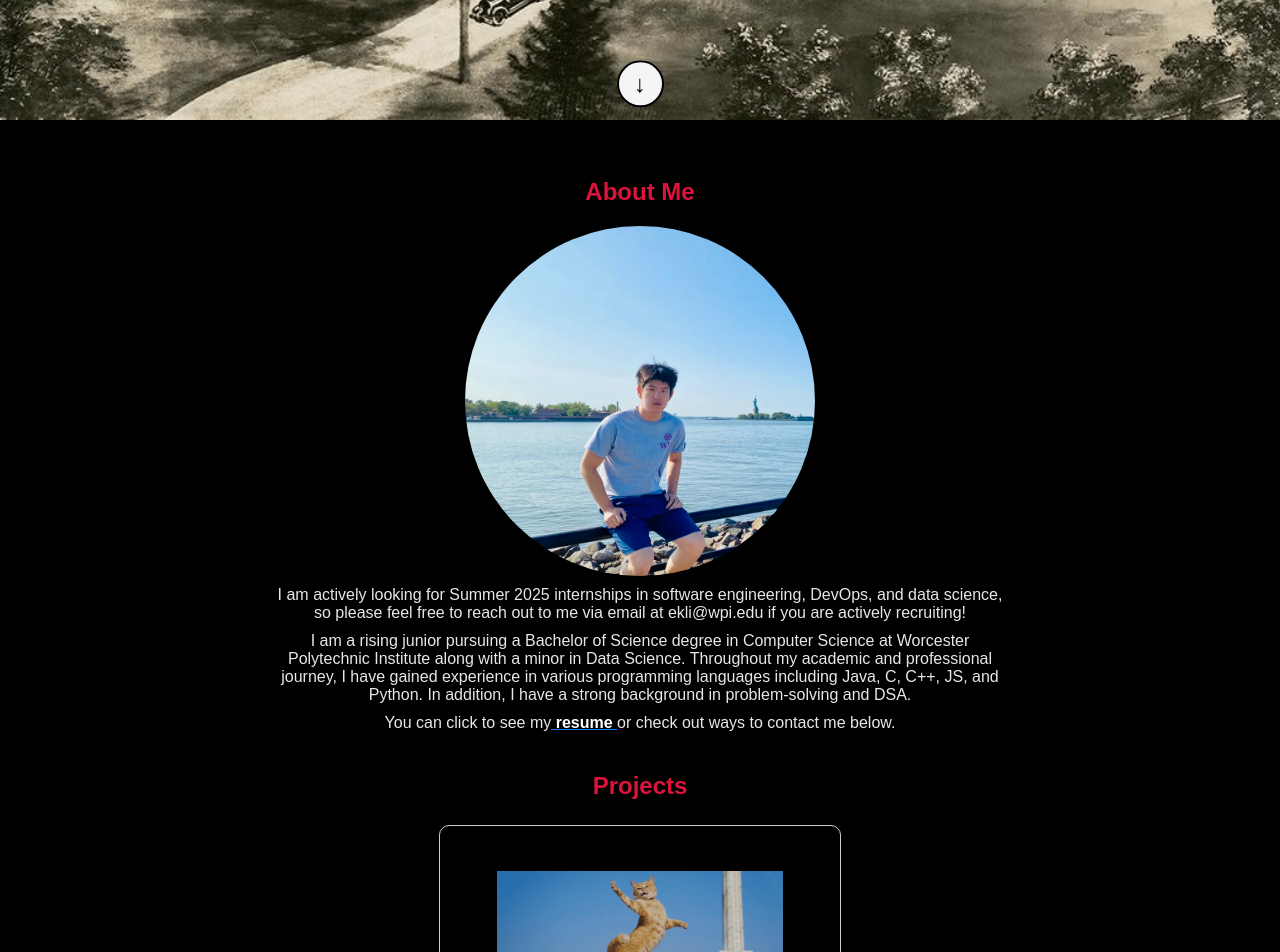
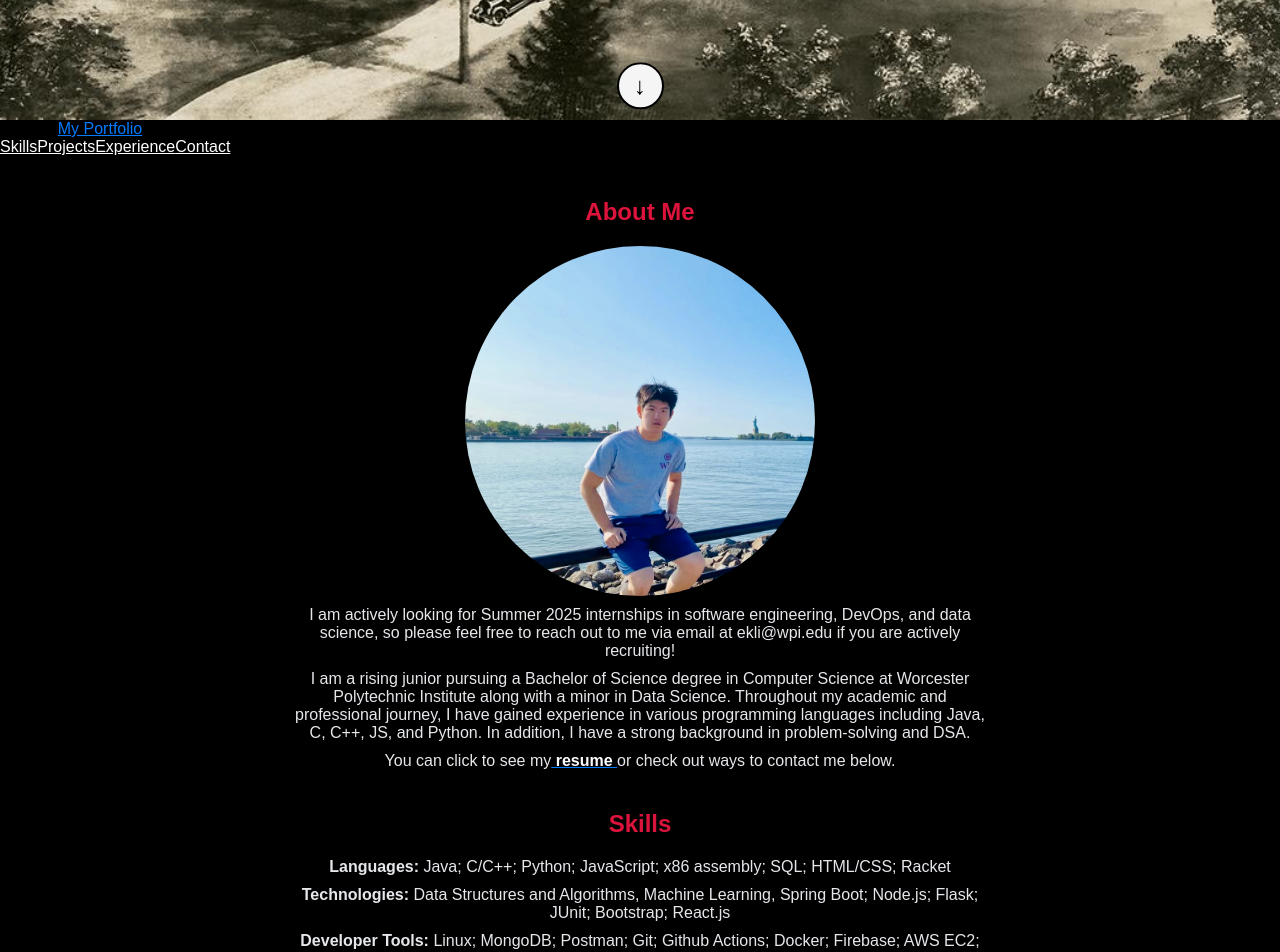
Before and after one commit to EricLi3/Personal-Site, a React (Create React App) app: page / in a window 1280 px wide. Shown: the part 680-1632 px from the top of the page. Built offline with nearby package versions, Linux system fonts and the light colour scheme.

Commit message:
Added Image of music app and experiences

```diff
--- a/src/App.js
+++ b/src/App.js
@@ -2,7 +2,6 @@ import logo from './logo.svg';
 import './App.css';
 import AboutMe from './components/aboutme/AboutMe';
 import LandingPage from './components/landing/LandingPage';
-
 function App() {
   return (
     <div className="App">
--- a/src/components/aboutme/AboutMe.jsx
+++ b/src/components/aboutme/AboutMe.jsx
@@ -1,27 +1,41 @@
 import React from 'react';
-import { Card } from 'react-bootstrap';
+import { Card, Navbar, Nav } from 'react-bootstrap';
 import Stack from '@mui/material/Stack';
 import Button from '@mui/material/Button';
-
-//import 'bootstrap/dist/css/bootstrap.min.css';
+import Container from 'react-bootstrap/Container';
+import Row from 'react-bootstrap/Row';
+import Col from 'react-bootstrap/Col';
 import './AboutMe.css'; // Ensure this path is correct
 
 import profileImage from '../../assets/profile.png'; // Ensure this path is correct
 import mhaccImage from '../../assets/MHACC.png';
 import mmumage from '../../assets/mmu.png';
 import flightPath from '../../assets/delta.png';
+import songProject from '../../assets/songProject.png';
+import wpi from '../../assets/wpilogo.png';
+import radicalAI from '../../assets/radicalAI.png';
 
-import catPlaceholder from '../../assets/funny-dancing-cats-fb3-png__700.jpg';
+// import catPlaceholder from '../../assets/funny-dancing-cats-fb3-png__700.jpg';
 
 const AboutMe = () => {
   return (
-    <div className="resume-container">
+    <div style={{ display: 'flex' }}>
+      <Navbar bg="dark" variant="dark" className="flex-column" style={{ height: '100vh', position: 'fixed', width: '200px' }}>
+        <Navbar.Brand href="#home">My Portfolio</Navbar.Brand>
+        <Nav className="flex-column">
+          <Nav.Link href="#skills" style={{ color: 'white' }}>Skills</Nav.Link>
+          <Nav.Link href="#projects" style={{ color: 'white' }}>Projects</Nav.Link>
+          <Nav.Link href="#experience" style={{ color: 'white' }}>Experience</Nav.Link>
+          <Nav.Link href="#contact" style={{ color: 'white' }}>Contact</Nav.Link>
+        </Nav>
+      </Navbar>
+
+      <div className="resume-container" style={{ padding: '20px', width: '100%' }}>
+
         <div className="content">
           <section id="about">
             <br />
             <h1>About Me</h1>
-
-
 
             <div className="about-me-image">
               <img
@@ -30,7 +44,6 @@ const AboutMe = () => {
                 className="profile-picture"
               />
             </div>
-
             <p>
               I am actively looking for Summer 2025 internships in software engineering, DevOps, and data science, so please feel free to reach out to me via email at ekli@wpi.edu if you are actively recruiting!
             </p>
@@ -39,7 +52,7 @@ const AboutMe = () => {
             <p>
               You can click to see my
               <a
-              href="https://drive.google.com/file/d/1tc8ifFHdsWrBjNqb-FBXRFRdYgUvrsvZ/view?usp=sharing"
+                href="https://drive.google.com/file/d/1eDjAOsPumTI2z4EHCRc2ZOyfxB1Z3swh/view?usp=sharing"
                 target="_blank"
                 rel="noopener noreferrer"
               >
@@ -49,14 +62,19 @@ const AboutMe = () => {
             </p>
           </section>
 
+          <section id="skills">
+            <h1>Skills</h1>
+            <p><b>Languages: </b>Java; C/C++; Python; JavaScript; x86 assembly; SQL; HTML/CSS; Racket</p>
+            <p><b>Technologies: </b>Data Structures and Algorithms, Machine Learning, Spring Boot; Node.js; Flask; JUnit; Bootstrap; React.js</p>
+            <p><b>Developer Tools: </b>Linux; MongoDB; Postman; Git; Github Actions; Docker; Firebase; AWS EC2; S3; Agile</p>
+          </section>
 
           <section id="projects">
             <h1>Projects</h1>
             <div className="projects-container" style={{ display: 'flex', justifyContent: 'center', flexWrap: 'wrap' }}>
 
               <Card className="card-hover" style={{ width: '20rem', height: '35rem', margin: '5px', backgroundColor: 'black', border: '1px solid white' }}>
-          {/* #TODO get image of Music Discovery APP grid view */}
-              <Card.Img variant="top" src={catPlaceholder} style={{ height: '150px', objectFit: 'cover' }} />
+                <Card.Img variant="top" src={songProject} style={{ height: '150px', objectFit: 'cover' }} />
                 <br />
                 <Card.Body>
                   <Card.Title style={{ color: '#D1D5DB' }}><b> MUSIC DISCOVERY APP </b></Card.Title>
@@ -79,7 +97,7 @@ const AboutMe = () => {
                 <Card.Img variant="top" src={mhaccImage} style={{ height: '150px', objectFit: 'cover' }} />
                 <br />
                 <Card.Body>
-                <Card.Title style={{ color: '#D1D5DB' }}><b> ASIAN MENTAL HEALTH PLATFORM </b> <br/><i>In association with the Mental Health Association for Chinese Communities</i></Card.Title>
+                  <Card.Title style={{ color: '#D1D5DB' }}><b> ASIAN MENTAL HEALTH PLATFORM </b> <br /><i>In association with the Mental Health Association for Chinese Communities</i></Card.Title>
                   <Card.Text style={{ color: '#9CS3AF', textAlign: 'left' }}>
                     - Led a <b>3-person team</b> to design and implement a platform in <b>7 weeks</b>. Implemented a user-friendly experience using <b>HTML, CSS, and JS.</b> Deployed the site on <b>Firebase</b> and implemented <b>CI/CD using GitHub Actions.</b>
                     <br /><br />
@@ -140,17 +158,53 @@ const AboutMe = () => {
             </div>
           </section>
 
-        <section id="experience">
-          <h1>Experience</h1>
-          <p>Experience details...</p>
+          <section id="experience" style={{ padding: '20px 0', backgroundColor: 'black' }}>
+            <h1 style={{ color: 'crimson', textAlign: 'center', marginBottom: '30px' }}>Experience</h1>
+
+            <div className="experienceContainer" style={{ display: 'flex', justifyContent: 'center', flexWrap: 'wrap' }}>
+              <Card className="card-hover" style={{ width: '20rem', height: '23rem', margin: '5px', backgroundColor: 'black', border: '1px solid white' }}>
+                <Card.Img variant="top" src={wpi} style={{ height: '100px', objectFit: 'cover' }} />
+                <br />
+                <Card.Body>
+                  <Card.Title style={{ color: '#D1D5DB' }}><b> Undergraduate Teaching Assistant @ Worcester Polytechnic Institute </b></Card.Title>
+                  <Card.Text style={{ color: '#9CS3AF', textAlign: 'left' }}>
+                    - Provided support for undergraduate courses by holding weekly 3-hour office hours, assisting in lab sections, and grading
+                    approximately 90 homework submissions bi-weekly.
+                    <br /><br />
+                    - Ensured fair and consistent evaluation of student performance.
+                    <br /><br />
+                    - Developed supplementary materials and tutorials to enhance student understanding of course concepts.
+                  </Card.Text>
+                  <br />
+                </Card.Body>
+              </Card>
+
+              <Card className="card-hover" style={{ width: '20rem', height: '23rem', margin: '5px', backgroundColor: 'black', border: '1px solid white' }}>
+                <Card.Img variant="top" src={radicalAI} style={{ height: '80px', objectFit: 'cover' }} />
+
+                <Card.Body>
+                  <Card.Title style={{ color: '#D1D5DB' }}><b> Software Engineer @ Radical AI </b></Card.Title>
+                  <Card.Text style={{ color: '#9CS3AF', textAlign: 'left' }}>
+                    - Increased user engagement by 70% by leveraging React (JavaScript) and Redux to overhaul the chat discussion feature, implementing a more intuitive and responsive user interface.
+                    <br /><br />
+                    - Collaborated closely with AI and Product teams, leveraging Agile Scrum methodologies (including daily stand-ups and sprint planning) to ensure seamless integration and timely deployment of new features.
+                    <br /><br />
+                    - Demonstrated proficiency in Firebase, Vercel, React.js, Node.js, Express.js, Python, and Git for version control.
+                  </Card.Text>
+                  <br />
+                </Card.Body>
+              </Card>
+            </div>
           </section>
+
           <section id="contact">
             <h1>Contact Me</h1>
             <p>Email: <a href="mailto:ekli@wpi.edu">ekli@wpi.edu</a></p>
             <p>LinkedIn: <a href="https://www.linkedin.com/in/eric-li-2376a3219/" target="_blank" rel="noopener noreferrer">Eric Li</a></p>
             <p>GitHub: <a href="https://github.com/EricLi3" target="_blank" rel="noopener noreferrer">EricLi3</a></p>
-          <p>Resume: <a href="https://drive.google.com/file/d/1tc8ifFHdsWrBjNqb-FBXRFRdYgUvrsvZ/view?usp=sharing" target="_blank" rel="noopener noreferrer">View Resume</a></p>
+            <p>Resume: <a href="https://drive.google.com/file/d/1eDjAOsPumTI2z4EHCRc2ZOyfxB1Z3swh/view?usp=sharing" target="_blank" rel="noopener noreferrer">View Resume</a></p>
           </section>
+        </div>
       </div>
     </div>
   );
```
Also changed, not shown: src/components/nav/SideNavBar.jsx (added, +19 -0 lines), src/components/projectCard/ProjectCard.jsx (added, +29 -0 lines), src/assets/radicalAI.png (added), 23 other files (tests, documents, lock files or other folders). Lines whose indentation alone changed are shown as unchanged.
